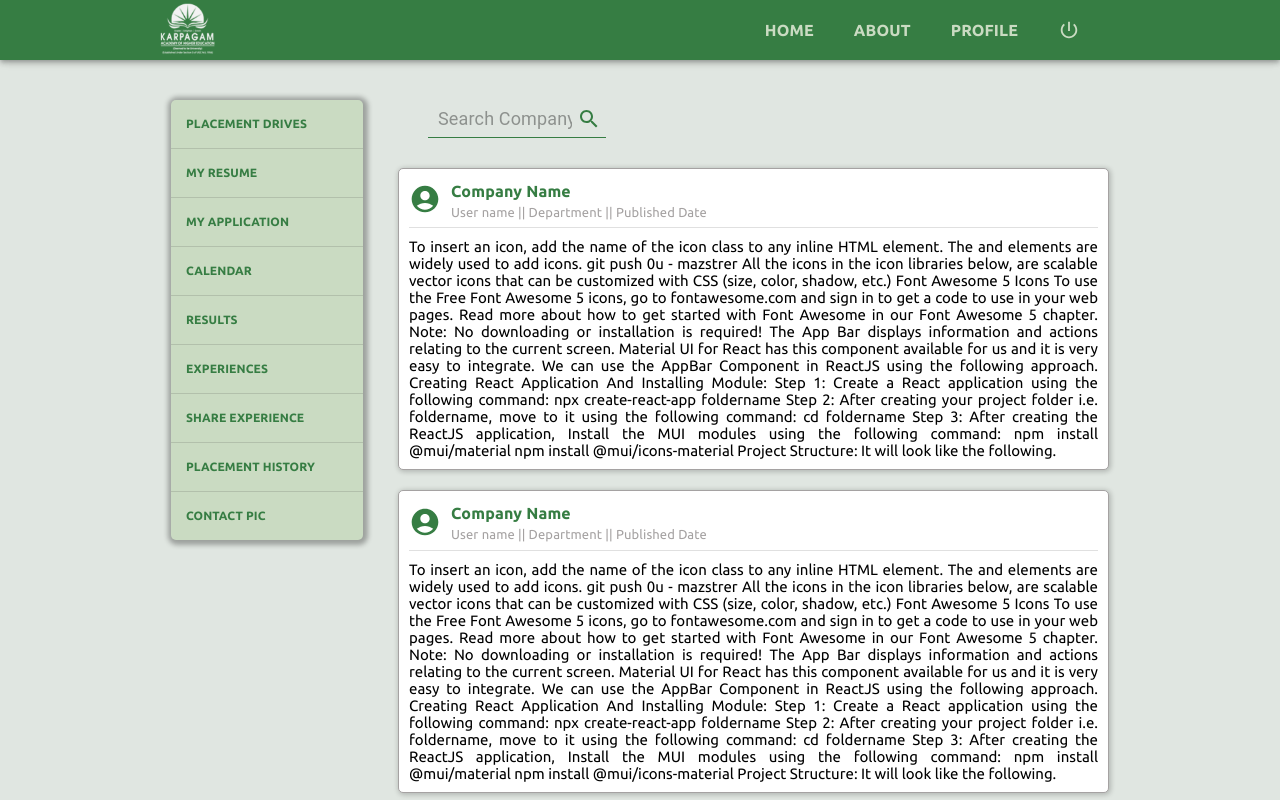
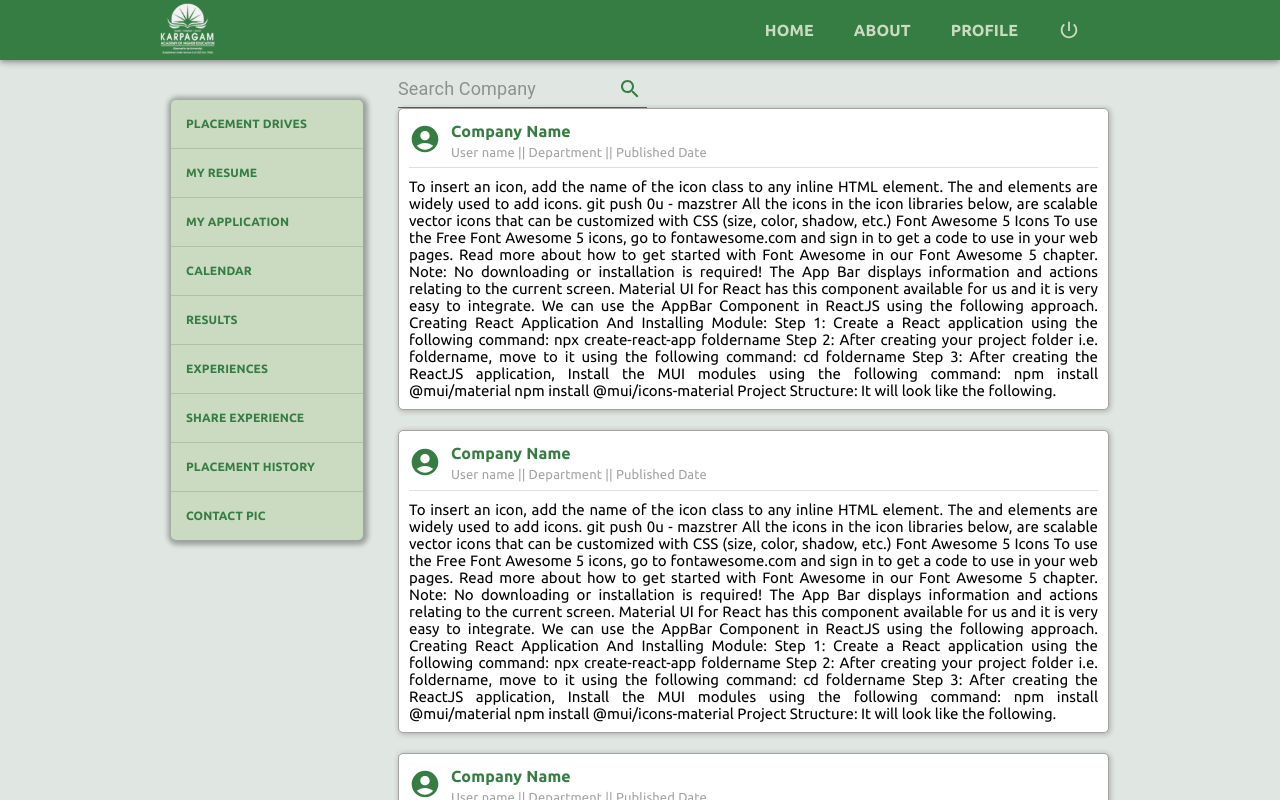
Before and after one commit to aakkss37/MERN-Placement-and-Internship-Cell, a React (Create React App) app in the folder studentsLogin/: page /experiences in a window 1280 px wide. Shown: the top 800 px of the page. Built offline with nearby package versions, Linux system fonts and the light colour scheme.

Commit message:
css issue fixed

```diff
--- a/studentsLogin/src/components/Experience/Search/searchStyle.js
+++ b/studentsLogin/src/components/Experience/Search/searchStyle.js
@@ -4,8 +4,7 @@ import { styled, InputBase, Box, } from '@mui/material';
 
 export const SearchContainer = styled(Box)(({ theme }) => ({
 	borderBottom: '1px solid #367D43',
-	margin: 30,
-	width: '25%',
+	width: '35%',
 	display: 'flex',
 	alignItems: 'center',
 	paddingTop: '2px',
@@ -16,7 +15,6 @@ export const SearchContainer = styled(Box)(({ theme }) => ({
 }))
 export const InputSearchBase = styled(InputBase)(({ theme }) => ({
 	width: '100%',
-	paddingLeft: '10px',
 	'& > .MuiInputBase-input': {
 		fontSize: 18,
 	},
```
